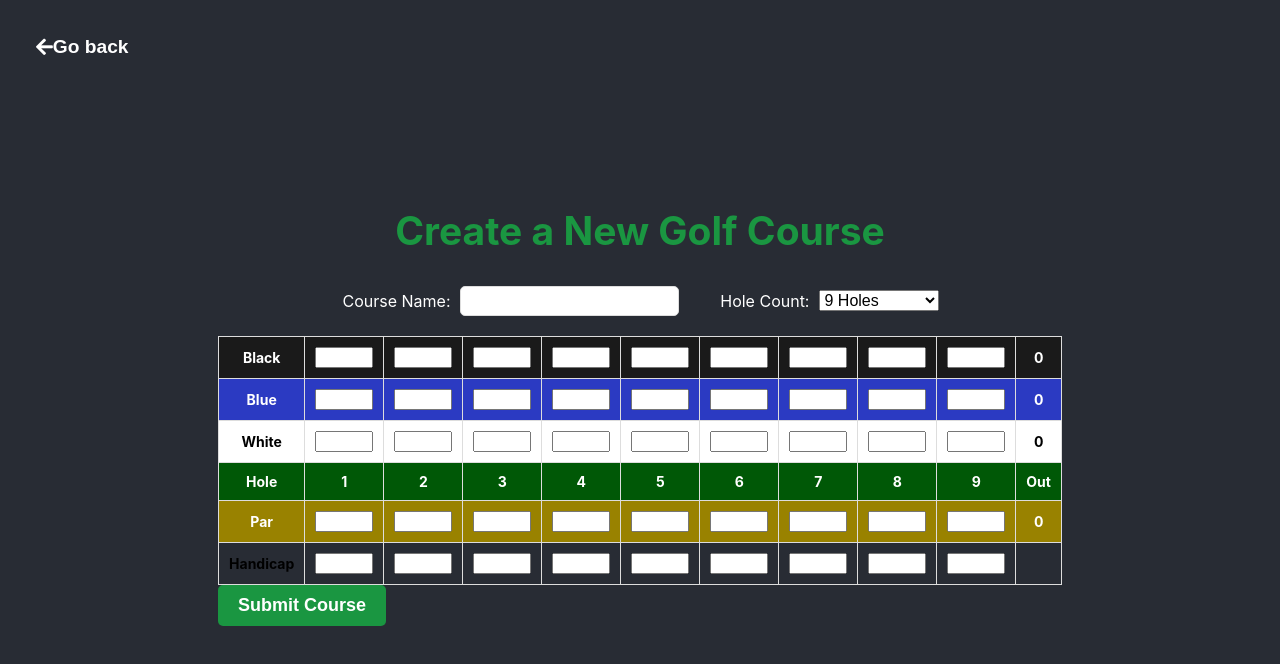
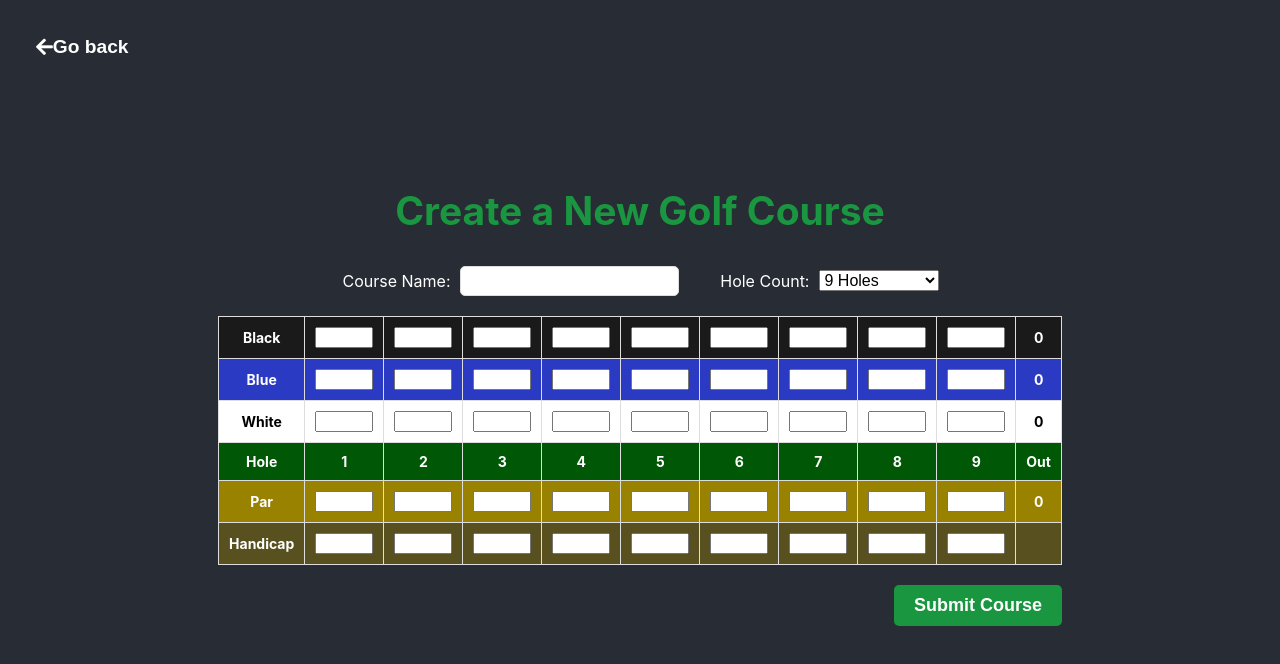
Before and after one commit to connorfewin/GolfTracker, a React (Create React App) app: page /new-course in a window 1280 px wide. Shown: the top 664 px of the page. Built offline with nearby package versions, Linux system fonts and the light colour scheme; no server answers; what aws-amplify would draw is missing.

Commit message:
Sumbit button styling changes

```diff
--- a/src/components/NewCourse.jsx
+++ b/src/components/NewCourse.jsx
@@ -11,15 +11,78 @@ const NewCourse = () => {
   const [courseNameError, setCourseNameError] = useState(false);
   const [holeCount, setHoleCount] = useState(9);
   const [holes, setHoles] = useState([
-    { number: 1, par: null, handicap: null, black: null, blue: null, white: null },
-    { number: 2, par: null, handicap: null, black: null, blue: null, white: null },
-    { number: 3, par: null, handicap: null, black: null, blue: null, white: null },
-    { number: 4, par: null, handicap: null, black: null, blue: null, white: null },
-    { number: 5, par: null, handicap: null, black: null, blue: null, white: null },
-    { number: 6, par: null, handicap: null, black: null, blue: null, white: null },
-    { number: 7, par: null, handicap: null, black: null, blue: null, white: null },
-    { number: 8, par: null, handicap: null, black: null, blue: null, white: null },
-    { number: 9, par: null, handicap: null, black: null, blue: null, white: null },
+    {
+      number: 1,
+      par: null,
+      handicap: null,
+      black: null,
+      blue: null,
+      white: null,
+    },
+    {
+      number: 2,
+      par: null,
+      handicap: null,
+      black: null,
+      blue: null,
+      white: null,
+    },
+    {
+      number: 3,
+      par: null,
+      handicap: null,
+      black: null,
+      blue: null,
+      white: null,
+    },
+    {
+      number: 4,
+      par: null,
+      handicap: null,
+      black: null,
+      blue: null,
+      white: null,
+    },
+    {
+      number: 5,
+      par: null,
+      handicap: null,
+      black: null,
+      blue: null,
+      white: null,
+    },
+    {
+      number: 6,
+      par: null,
+      handicap: null,
+      black: null,
+      blue: null,
+      white: null,
+    },
+    {
+      number: 7,
+      par: null,
+      handicap: null,
+      black: null,
+      blue: null,
+      white: null,
+    },
+    {
+      number: 8,
+      par: null,
+      handicap: null,
+      black: null,
+      blue: null,
+      white: null,
+    },
+    {
+      number: 9,
+      par: null,
+      handicap: null,
+      black: null,
+      blue: null,
+      white: null,
+    },
   ]);
 
   const handleNameChange = async (event) => {
@@ -86,7 +149,7 @@ const NewCourse = () => {
 
   const handleClick = () => {
     navigate(-1);
-  }
+  };
   return (
     <div>
       <h2>Create a New Golf Course</h2>
@@ -192,9 +255,11 @@ const NewCourse = () => {
           </tr>
         </thead>
       </table>
-      <button className="submit-button" onClick={handleSubmit}>
-        Submit Course
-      </button>
+      <div className="submit-course">
+        <button className="submit-button" onClick={handleSubmit}>
+          Submit Course
+        </button>
+      </div>
     </div>
   );
 };
--- a/src/styles/Scorecard.css
+++ b/src/styles/Scorecard.css
@@ -59,6 +59,11 @@ body {
   background-color: #998200;
   color: #ffffff;
   }
+
+  .handicap th {
+    background-color: #9982006c;
+    color: #ffffff;
+    }
 
   /* Table Row Styles */
 
@@ -214,8 +219,8 @@ body {
     color: #1e7f34;
   }
 
-  .submit-score {
+  .submit-score, .submit-course {
     display: flex;
-    justify-content: center;
+    justify-content: right;
     margin: 20px auto;
   }
```
